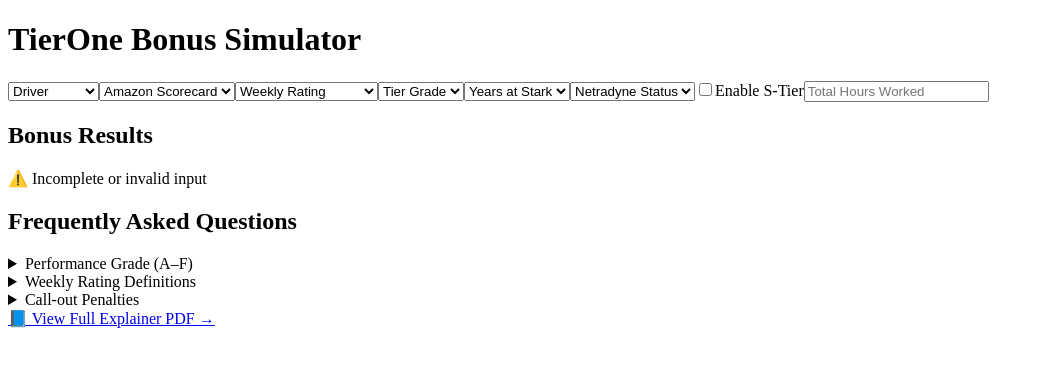
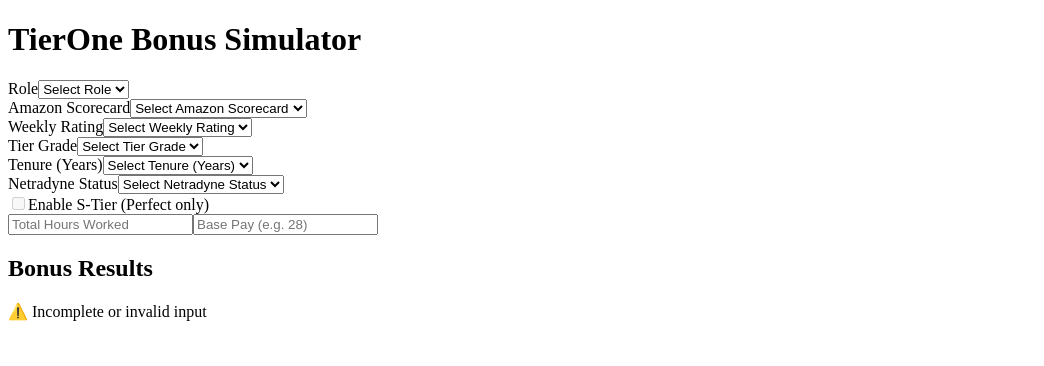
Before and after one commit to StarkTierOne/TierOne-simulator, a React (Create React App) app: page / in a window 1280 px wide. Shown: the top 366 px of the page, without its empty margins (0-1044 px from the left). Built offline with nearby package versions, Linux system fonts and the light colour scheme.

Commit message:
Update App.jsx

```diff
--- a/src/App.jsx
+++ b/src/App.jsx
@@ -1,7 +1,7 @@
-import React, { useState } from "react";
+import React, { useState, useEffect } from "react";
 
 export default function App() {
-  const [role, setRole] = useState("Driver");
+  const [role, setRole] = useState("");
   const [scorecard, setScorecard] = useState("");
   const [rating, setRating] = useState("");
   const [tier, setTier] = useState("");
@@ -10,6 +10,10 @@
   const [netradyne, setNetradyne] = useState("");
   const [hours, setHours] = useState("");
   const [baseRate, setBaseRate] = useState("");
+
+  useEffect(() => {
+    if (rating !== "Perfect") setSTier(false);
+  }, [rating]);
 
   const BONUS_MATRIX = {
     "Fantastic Plus": {
@@ -105,12 +109,8 @@
   };
 
   const result = getBonusRate();
-  const netradyneBonus =
-    (rating === "Perfect" || rating === "Meets") && netradyne !== "None"
-      ? netradyne === "Gold"
-        ? 20
-        : 10
-      : 0;
+  const isEligible = rating === "Perfect" || rating === "Meets";
+  const bonusMessage = !isEligible ? "⚠️ Ineligible for bonus" : "";
 
   const totalHours = parseFloat(hours || 0);
   const otHours = totalHours > 40 ? totalHours - 40 : 0;
@@ -122,60 +122,59 @@
   const weeklyBonus = (hourlyBonus * baseHours).toFixed(2);
   const basePayInclOT = (base * baseHours + parseFloat(otPay)).toFixed(2);
   const totalWeeklyPay = ((base + hourlyBonus) * baseHours + parseFloat(otPay)).toFixed(2);
+  const netradyneBonus =
+    (rating === "Perfect" || rating === "Meets") && netradyne !== "None"
+      ? netradyne === "Gold"
+        ? 20
+        : 10
+      : 0;
+
+  const dropdownField = (label, value, setter, options) => (
+    <div>
+      <label className="text-sm font-medium text-gray-600 mb-1">{label}</label>
+      <select value={value} onChange={(e) => setter(e.target.value)} className="p-2 border rounded w-full">
+        <option value="">{`Select ${label}`}</option>
+        {options.map((opt) => (
+          <option key={opt} value={opt}>
+            {opt}
+          </option>
+        ))}
+      </select>
+      {value && <p className="text-xs text-gray-500 mt-1">Selected: {value}</p>}
+    </div>
+  );
 
   return (
     <div className="p-6 max-w-4xl mx-auto">
       <h1 className="text-3xl font-bold mb-6">TierOne Bonus Simulator</h1>
 
       <div className="grid grid-cols-1 md:grid-cols-2 gap-4 mb-6">
-        <select value={role} onChange={(e) => setRole(e.target.value)} className="p-2 border rounded">
-          <option value="">Select Role</option>
-          <option>Driver</option>
-          <option>Trainer</option>
-          <option>Supervisor</option>
-        </select>
-        <select value={scorecard} onChange={(e) => setScorecard(e.target.value)} className="p-2 border rounded">
-          <option value="">Amazon Scorecard</option>
-          <option>Fantastic Plus</option>
-          <option>Fantastic</option>
-          <option>Good</option>
-          <option>Fair</option>
-          <option>Poor</option>
-        </select>
-        <select value={rating} onChange={(e) => setRating(e.target.value)} className="p-2 border rounded">
-          <option value="">Weekly Rating</option>
-          <option>Perfect</option>
-          <option>Meets</option>
-          <option>Needs Improvement</option>
-          <option>Action Required</option>
-        </select>
-        <select value={tier} onChange={(e) => setTier(e.target.value)} className="p-2 border rounded">
-          <option value="">Tier Grade</option>
-          <option>A</option>
-          <option>B</option>
-          <option>C</option>
-          <option>D</option>
-          <option>F</option>
-        </select>
-        <select value={tenure} onChange={(e) => setTenure(e.target.value)} className="p-2 border rounded">
-          <option value="">Years at Stark</option>
-          <option>&lt;1</option>
-          <option>1</option>
-          <option>2</option>
-          <option>3</option>
-          <option>4</option>
-          <option>5+</option>
-        </select>
-        <select value={netradyne} onChange={(e) => setNetradyne(e.target.value)} className="p-2 border rounded">
-          <option value="">Netradyne Status</option>
-          <option>Gold</option>
-          <option>Silver</option>
-          <option>None</option>
-        </select>
-        <label className="flex items-center space-x-2">
-          <input type="checkbox" checked={sTier} onChange={(e) => setSTier(e.target.checked)} />
-          <span>Enable S-Tier</span>
-        </label>
+        {dropdownField("Role", role, setRole, ["Driver", "Trainer", "Supervisor"])}
+        {dropdownField("Amazon Scorecard", scorecard, setScorecard, [
+          "Fantastic Plus",
+          "Fantastic",
+          "Good",
+          "Fair",
+          "Poor",
+        ])}
+        {dropdownField("Weekly Rating", rating, setRating, [
+          "Perfect",
+          "Meets",
+          "Needs Improvement",
+          "Action Required",
+        ])}
+        {dropdownField("Tier Grade", tier, setTier, ["A", "B", "C", "D", "F"])}
+        {dropdownField("Tenure (Years)", tenure, setTenure, ["<1", "1", "2", "3", "4", "5+"])}
+        {dropdownField("Netradyne Status", netradyne, setNetradyne, ["Gold", "Silver", "None"])}
+        <div className="flex items-center space-x-2 mt-2">
+          <input
+            type="checkbox"
+            checked={sTier}
+            disabled={rating !== "Perfect"}
+            onChange={(e) => setSTier(e.target.checked)}
+          />
+          <label className="text-sm">Enable S-Tier (Perfect only)</label>
+        </div>
         <input
           type="number"
           placeholder="Total Hours Worked"
@@ -202,57 +201,15 @@
         ) : (
           <ul className="space-y-2 text-gray-800">
             <li><strong>Your Base Rate:</strong> ${base.toFixed(2)}</li>
-            <li><strong>Hourly Bonus:</strong> +${hourlyBonus.toFixed(2)}</li>
-            <li><strong>New Hourly Pay (Base + Bonus):</strong> ${newHourly}</li>
+            <li><strong>Hourly Bonus:</strong> {isEligible ? `+$${hourlyBonus.toFixed(2)}` : bonusMessage}</li>
+            <li><strong>New Hourly Pay:</strong> {isEligible ? `$${newHourly}` : bonusMessage}</li>
             <li><strong>Overtime Pay:</strong> ${otPay}</li>
-            <li><strong>Weekly Bonus Total (first 40 hrs):</strong> ${weeklyBonus}</li>
+            <li><strong>Weekly Bonus:</strong> {isEligible ? `$${weeklyBonus}` : bonusMessage}</li>
             <li><strong>Base Pay (incl. OT):</strong> ${basePayInclOT}</li>
-            <li><strong>Total Weekly Pay (with Bonus):</strong> ${totalWeeklyPay}</li>
-            <li><strong>Netradyne Bonus:</strong> ${netradyneBonus} (Paid quarterly)</li>
+            <li><strong>Total Weekly Pay:</strong> {isEligible ? `$${totalWeeklyPay}` : bonusMessage}</li>
+            <li><strong>Netradyne Bonus:</strong> ${netradyneBonus}</li>
           </ul>
         )}
-      </div>
-
-      {/* FAQ */}
-      <div className="faq-section mt-10">
-        <h2 className="text-xl font-semibold mb-4">Frequently Asked Questions</h2>
-        <details className="mb-2">
-          <summary className="cursor-pointer font-medium">Performance Grade (A–F)</summary>
-          <p className="text-sm text-gray-600 mt-1">
-            Grades are calculated on a rolling 13-week basis.<br />
-            A = 10 weeks @ 100%, rest ≥90%, 1 grace week ≥70%<br />
-            B = 5 weeks @ 100%, rest ≥90%, 1 grace ≥70% or all 13 ≥90%<br />
-            C = Catch-all<br />
-            D = 2+ weeks below 70% or 6+ between 70–83%<br />
-            F = 5+ weeks below 70% or all 13 weeks between 70–83%
-          </p>
-        </details>
-        <details className="mb-2">
-          <summary className="cursor-pointer font-medium">Weekly Rating Definitions</summary>
-          <p className="text-sm text-gray-600 mt-1">
-            Perfect = Total score of 100% + No Flags<br />
-            Meets = Score 83–99% and no major flag, or 100% with a minor flag<br />
-            Needs Improvement = 70–82.99%, or 83–99% with minor flags<br />
-            Action Required = &lt;70%, or any score with 3+ minor flags or 1 major flag
-          </p>
-        </details>
-        <details className="mb-2">
-          <summary className="cursor-pointer font-medium">Call-out Penalties</summary>
-          <p className="text-sm text-gray-600 mt-1">
-            • Block-level callout = minus 10 points (1 instance across 2 weeks)<br />
-            • 2+ block callouts = minus 15 points<br />
-            • Load-level callout = minus 17.1 points (1 instance across 6 weeks)<br />
-            • 2+ load-level = minus 20 points<br />
-            Block callout penalties last 2 weeks; Load penalties last 6 weeks.
-          </p>
-        </details>
-        <a
-          href="https://drive.google.com/file/d/1CWVesfvKWsSFn7wv7bGvHv6kLb20Mzec/view?usp=sharing"
-          target="_blank"
-          className="inline-block mt-4 text-blue-600 hover:underline"
-        >
-          📘 View Full Explainer PDF →
-        </a>
       </div>
     </div>
   );
```
